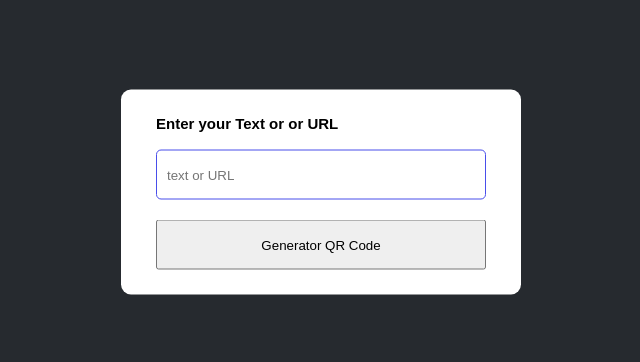
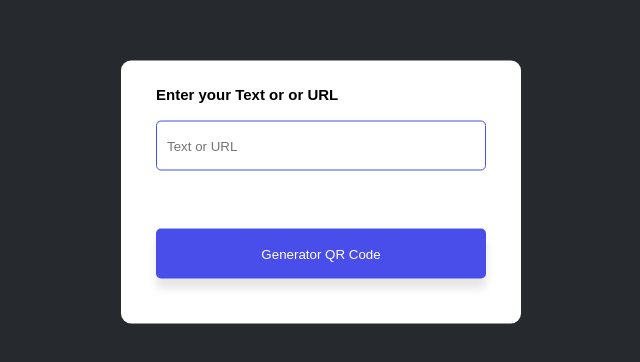
Before and after one commit to justimagine1016/QR-code-generator.github.io, a plain HTML site: page index.html in a window 1280 px wide. Shown: the part 208-570 px from the top of the page, without its empty margins (319-959 px from the left). Drawn offline with Linux system fonts and the light colour scheme.

Commit message:
adding js

```diff
--- a/index.html
+++ b/index.html
@@ -9,11 +9,24 @@
 <body>
   <div class="container">
       <p>Enter your Text or or URL </p>
-      <input type="text" placeholder="text or URL">
-      <button> Generator QR Code</button>
+      <input type="text" placeholder="Text or URL" id="qrText">
+
+      <div id="imgBox">
+        <img src="" id="qrImage">
+      </div>
+      <button onclick="generateQR()"> Generator QR Code</button>
   </div>
 
+  <script>
+    let imgBox = document.getElementById("imgBox");
+    let qrImage = document.getElementById("qrImage");
+    let qrText = document.getElementById("qrText")
 
+
+    function generateQR(){
+      qrImage.src = "https://api.qrserver.com/v1/create-qr-code/?size=150x150&data=" + qrText.value;
+    }
+  </script>
 
 </body>
 </html>
--- a/style.css
+++ b/style.css
@@ -37,5 +37,13 @@ body{
 .container button{
   width: 100%;
   height: 50px;
-
+  background: #494eea;
+  color: #fff;
+  border: 0;
+  outline: 0;
+  border-radius: 5px;
+  box-shadow: 0 10px 10px rgba(0, 0, 0, 0.1);
+  cursor: pointer;
+  margin: 20px 0;
+  font-weight: 500;
 }
```
